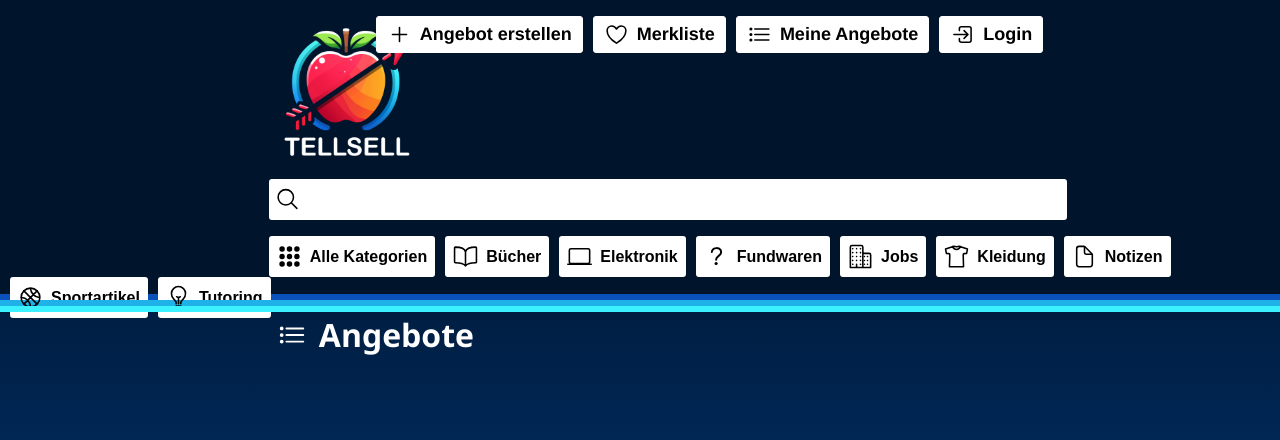
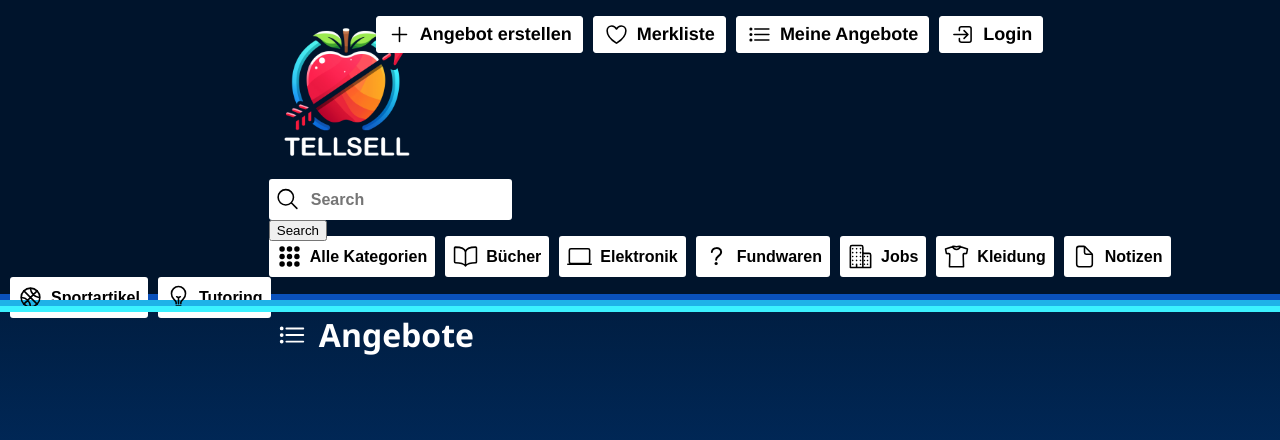
Before and after one commit to Mostercoder/Projekt-Web-App, a Flask app: page / in a window 1280 px wide. Shown: the top 440 px of the page. Run offline with Flask 3, Linux system fonts and the light colour scheme; data that the repository does not hold is empty; some libraries are stand-ins or nearby versions.

Commit message:
search function

```diff
--- a/tellsell/app.py
+++ b/tellsell/app.py
@@ -198,14 +198,19 @@ def index():
     current_user_email = session.get('email', None)
 
     category = request.args.get('category')
+    search_query = request.args.get('search')
 
-    # Fetch all items from the 'items' table
-    conn = get_db()
+    conn = sqlite3.connect('tellsell.db')
     cursor = conn.cursor()
-    if category:
+
+    if search_query:
+        cursor.execute('SELECT * FROM items WHERE itemname LIKE ? OR itemdesc LIKE ?',
+                       (f'%{search_query}%', f'%{search_query}%'))
+    elif category:
         cursor.execute('SELECT * FROM items WHERE cat = ?', (category,))
     else:
         cursor.execute('SELECT * FROM items')
+
     items = cursor.fetchall()
     conn.close()
 
--- a/tellsell/templates/index.html
+++ b/tellsell/templates/index.html
@@ -11,7 +11,10 @@
     <img class="logo" src="{{ url_for('static', filename='logo.jpg') }}" alt="TellSellLogo">
     <div class="searchbar">
       <ion-icon name="search-outline" id="search-icon"></ion-icon>
-      <input type="text" id="search">
+      <form action="{{ url_for('index') }}" method="get">
+          <input type="text" id="search" name="search" placeholder="Search">
+          <button type="submit">Search</button>
+      </form>
     </div>
     <!-- Categories -->
     <ul class="categories">
```
Also changed, not shown: 2 other files.
